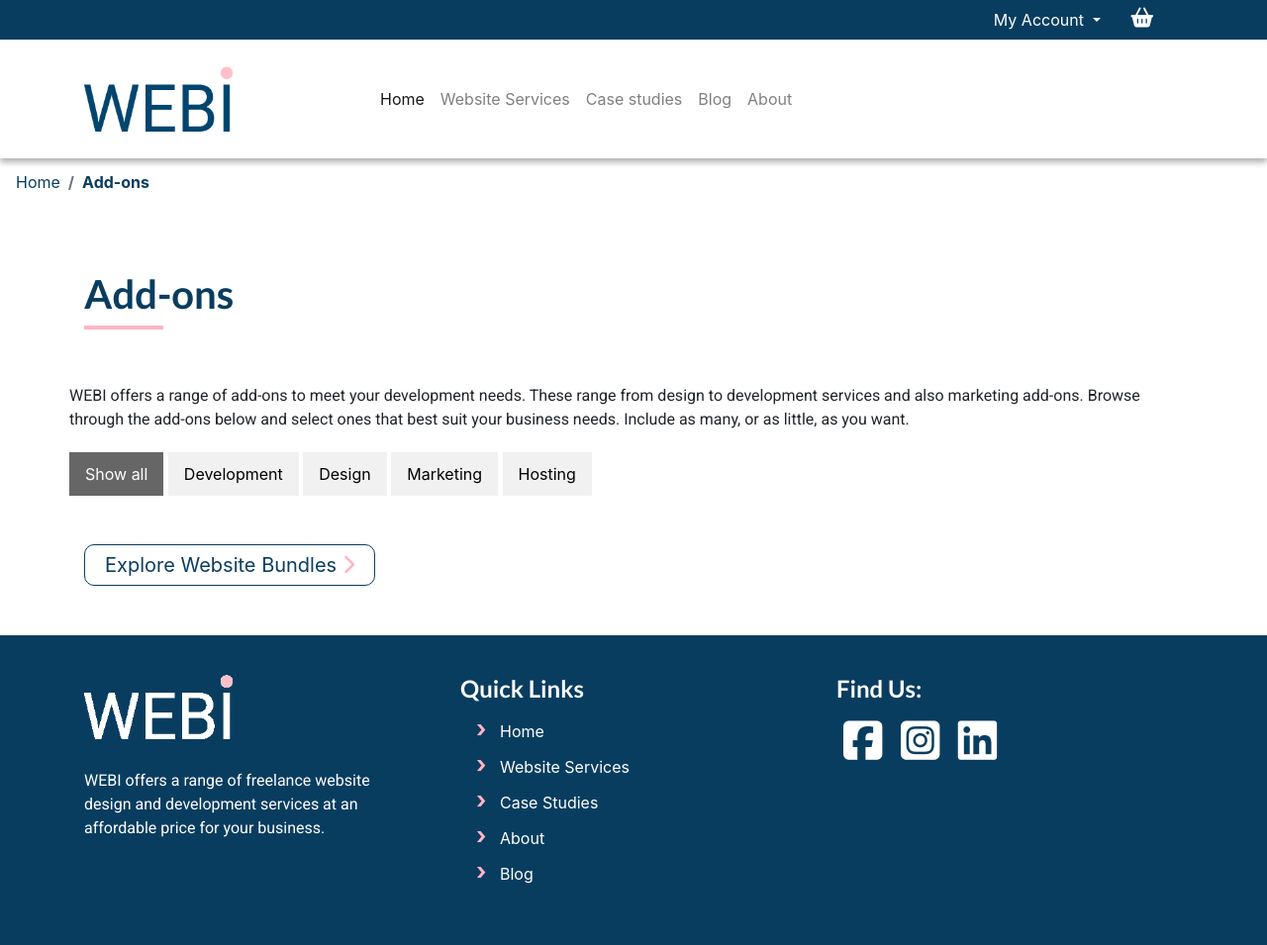
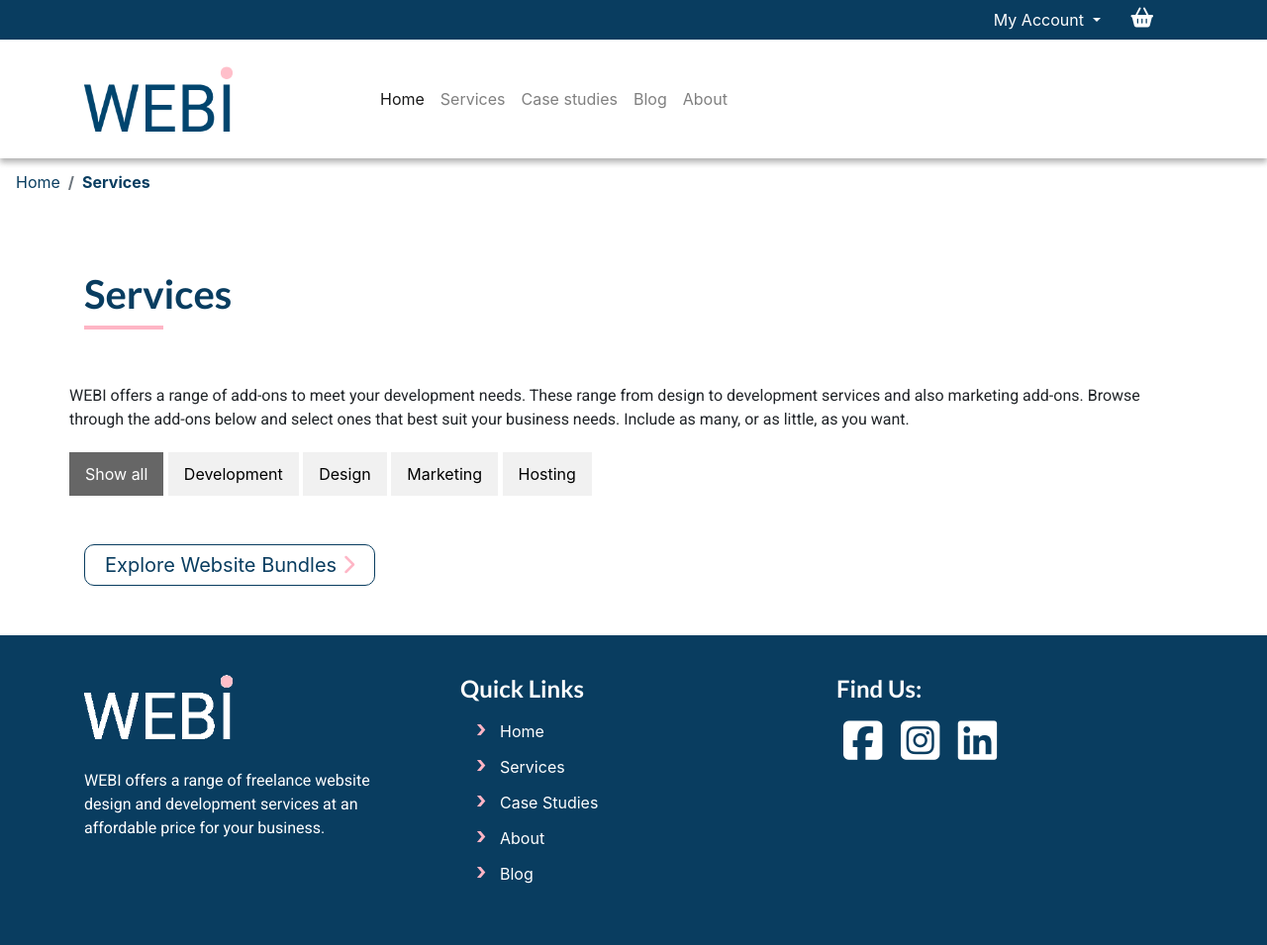
Before and after one commit to JessicaJuliet/webi, a Django app: template services/templates/services/addons.html in a window 1280 px wide. Shown: the whole page at 99% size. Run offline with Django 3.2, Linux system fonts and the light colour scheme; the template is opened without the code that fills it, so the values that code supplies are empty; some libraries are stand-ins or nearby versions.

Commit message:
Update addons.html page name, title and nav name

```diff
--- a/services/templates/services/addons.html
+++ b/services/templates/services/addons.html
@@ -1,20 +1,20 @@
 {% extends "base.html" %}
 {% load static %}
 
-{% block extra_title %} - Add-ons {% endblock %}
+{% block extra_title %} - Services {% endblock %}
 {% block content %}
     {% include "includes/main-nav.html" %}
     <!-- Breadcrumb Menu -->
     <nav aria-label="breadcrumb">
         <ol class="breadcrumb">
           <li class="breadcrumb-item"><a href="{% url 'home' %}">Home</a></li>
-          <li class="breadcrumb-item active" aria-current="page">Add-ons</li>
+          <li class="breadcrumb-item active" aria-current="page">Services</li>
         </ol>
     </nav>
     <!-- Page Title -->
     <div class="page-heading">
         <div class="container">
-            <h1>Add-ons</h1>
+            <h1>Services</h1>
             <div class="heading-border"></div>
         </div>
     </div>
--- a/templates/includes/footer.html
+++ b/templates/includes/footer.html
@@ -14,7 +14,7 @@
                 <h4>Quick Links</h4>
                 <ul>
                     <li><a href="{% url 'home' %}">Home</a></li>
-                    <li><a href="{% url 'addons' %}">Website Services</a></li>
+                    <li><a href="{% url 'addons' %}">Services</a></li>
                     <li><a href="{% url 'casestudies' %}">Case Studies</a></li>
                     <li><a href="{% url 'about' %}">About</a></li>
                     <li><a href="{% url 'blog' %}">Blog</a></li>
--- a/templates/includes/main-nav.html
+++ b/templates/includes/main-nav.html
@@ -46,7 +46,7 @@
                         <a class="dropdown-item" href="{% url 'addons' %}">Website Services</a>
                     </div>
                 </div>-->
-                <a class="nav-item nav-link" href="{% url 'addons' %}">Website Services</a>
+                <a class="nav-item nav-link" href="{% url 'addons' %}">Services</a>
                 <a class="nav-item nav-link" href="{% url 'casestudies' %}">Case studies</a>
                 <a class="nav-item nav-link" href="{% url 'blog' %}">Blog</a>
                 <a class="nav-item nav-link" href="{% url 'about' %}">About</a>
```
